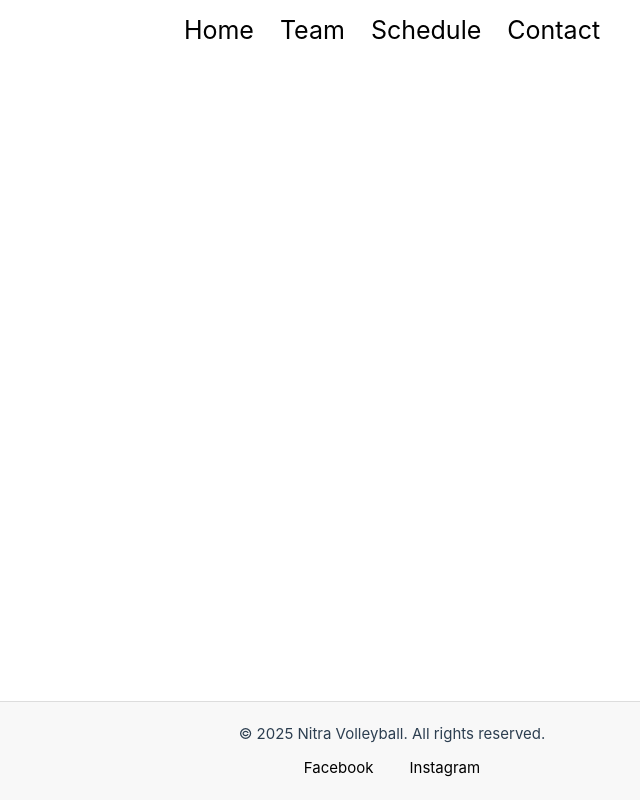
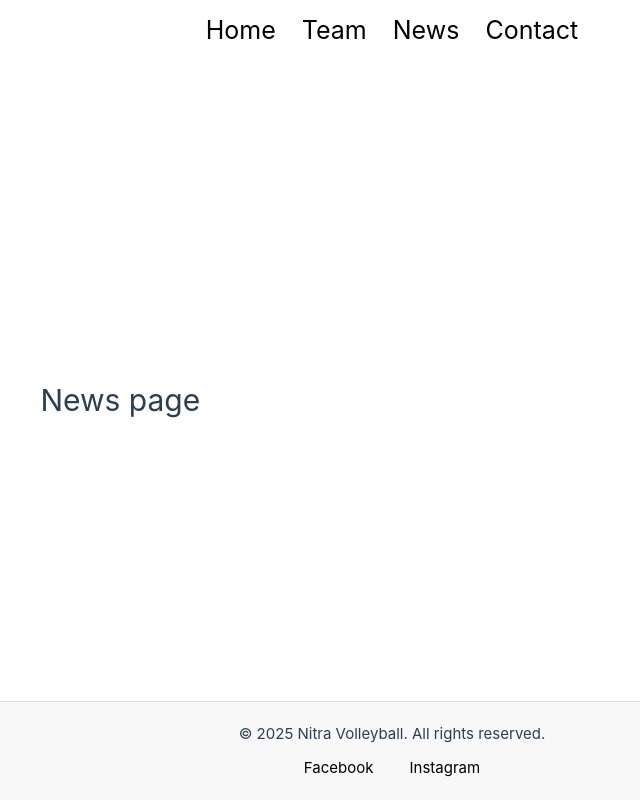
Before and after one commit to NikitaChemeris/Nitra-Voleyball, a Vue app: page /news in a window 1280 px wide. Shown: the whole page, without its empty margins (248-888 px from the left). Built offline with nearby package versions, Linux system fonts and the light colour scheme; the HTML template or start-up script is replaced by a standard one.

Commit message:
Added News page

```diff
--- a/src/components/Navbar.vue
+++ b/src/components/Navbar.vue
@@ -3,7 +3,7 @@
         <ul>
             <li><router-link to="/">Home</router-link></li>
             <li><router-link to="/team">Team</router-link></li>
-            <li><router-link to="/schedule">Schedule</router-link></li>
+            <li><router-link to="/news">News</router-link></li>
             <li><router-link to="/contact">Contact</router-link></li>
         </ul>
     </nav>
--- a/src/router/index.ts
+++ b/src/router/index.ts
@@ -1,7 +1,7 @@
 import { createRouter, createWebHistory } from 'vue-router'
 import Home from '@/views/Home.vue'
 import Team from '@/views/Team.vue'
-import Schedule from '@/views/Schedule.vue'
+import News from '@/views/News.vue'
 import Contact from '@/views/Contact.vue'
 
 const router = createRouter({
@@ -18,9 +18,9 @@ const router = createRouter({
       component: Team,
     },
     {
-      path: '/schedule',
-      name: 'schedule',
-      component: Schedule,
+      path: '/news',
+      name: 'news',
+      component: News,
     },
     {
       path: '/contact',
--- /dev/null
+++ b/src/views/News.vue
@@ -0,0 +1,3 @@
+<template>
+    <h1>News page</h1>
+</template>
```
Also changed, not shown: src/components/NewsCards.vue (added, +10 -0 lines), src/components/Validation.vue (deleted).
